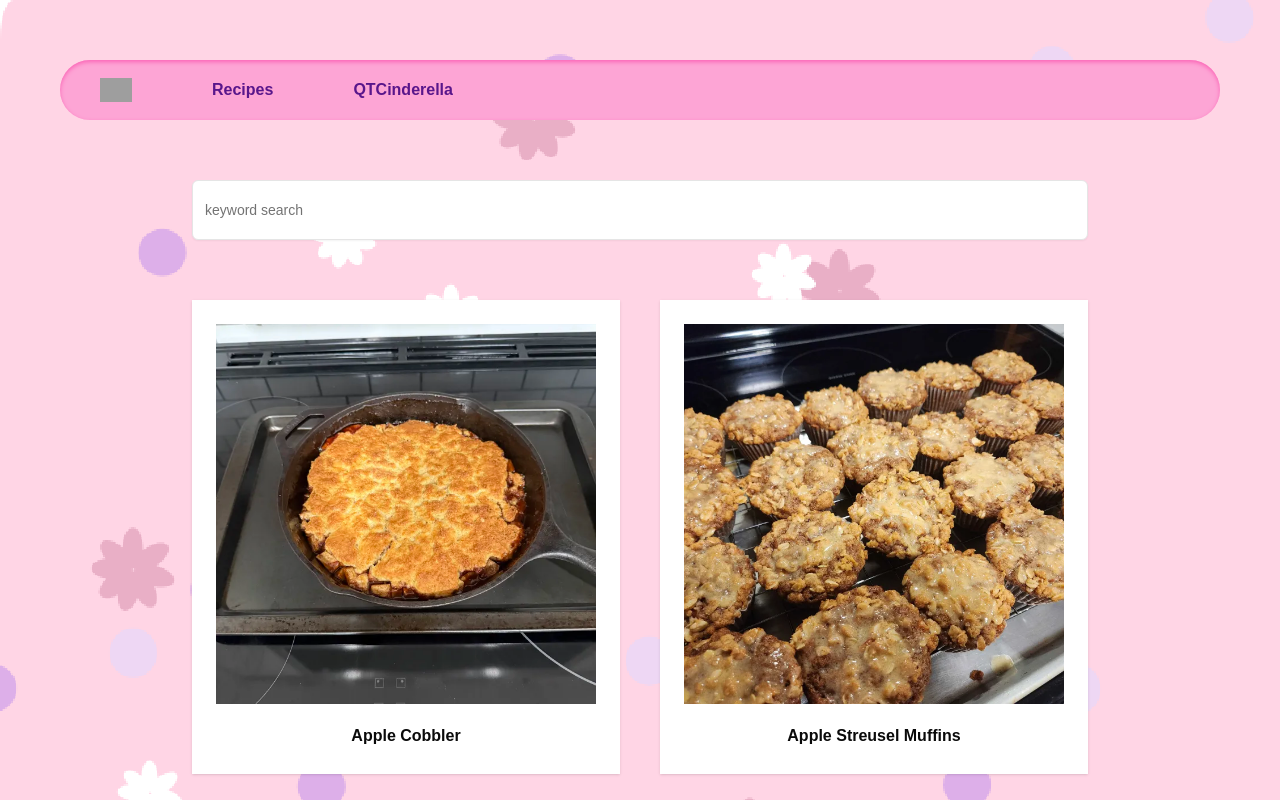
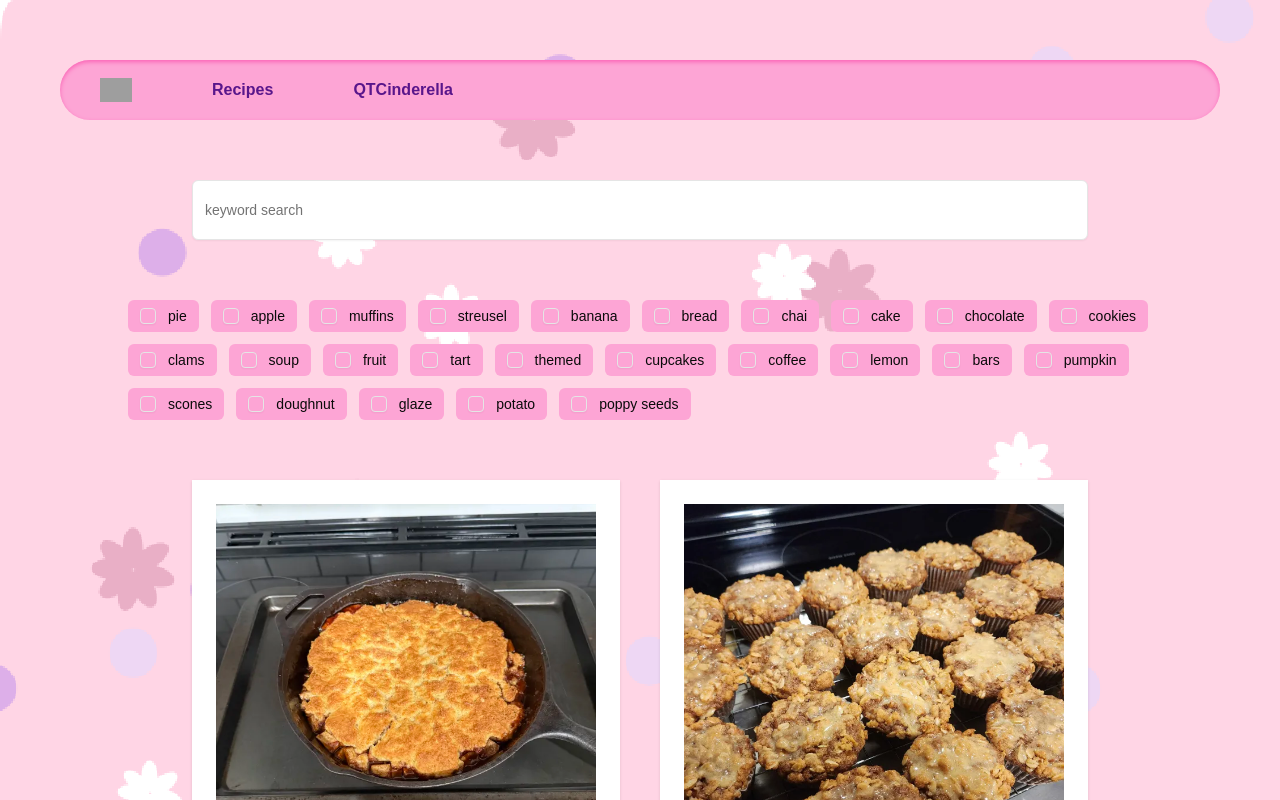
Before and after one commit to adoante/qtc-baking-streams, a SvelteKit app: page /recipe in a window 1280 px wide. Shown: the top 800 px of the page. Built offline with nearby package versions, Linux system fonts and the light colour scheme; grey boxes are pictures that could not be loaded; a web font is replaced by a local one.

Commit message:
tag filtering! Search -> Tag bring up bad results, Tag -> Search is working.

```diff
--- a/package.json
+++ b/package.json
@@ -16,12 +16,14 @@
 	"devDependencies": {
 		"@eslint/compat": "^2.0.2",
 		"@eslint/js": "^9.39.2",
-		"@lucide/svelte": "^0.563.1",
+		"@internationalized/date": "^3.11.0",
+		"@lucide/svelte": "^0.561.0",
 		"@sveltejs/adapter-auto": "^7.0.0",
 		"@sveltejs/kit": "^2.50.2",
 		"@sveltejs/vite-plugin-svelte": "^6.2.4",
 		"@tailwindcss/vite": "^4.1.18",
 		"@types/node": "^24",
+		"bits-ui": "^2.16.2",
 		"clsx": "^2.1.1",
 		"eslint": "^9.39.2",
 		"eslint-config-prettier": "^10.1.8",
--- /dev/null
+++ b/src/lib/components/ui/checkbox/checkbox.svelte
@@ -0,0 +1,36 @@
+<script lang="ts">
+	import { Checkbox as CheckboxPrimitive } from "bits-ui";
+	import CheckIcon from "@lucide/svelte/icons/check";
+	import MinusIcon from "@lucide/svelte/icons/minus";
+	import { cn, type WithoutChildrenOrChild } from "$lib/utils.js";
+
+	let {
+		ref = $bindable(null),
+		checked = $bindable(false),
+		indeterminate = $bindable(false),
+		class: className,
+		...restProps
+	}: WithoutChildrenOrChild<CheckboxPrimitive.RootProps> = $props();
+</script>
+
+<CheckboxPrimitive.Root
+	bind:ref
+	data-slot="checkbox"
+	class={cn(
+		"border-input dark:bg-input/30 data-[state=checked]:bg-primary data-[state=checked]:text-primary-foreground dark:data-[state=checked]:bg-primary data-[state=checked]:border-primary focus-visible:border-ring focus-visible:ring-ring/50 aria-invalid:ring-destructive/20 dark:aria-invalid:ring-destructive/40 aria-invalid:border-destructive peer flex size-4 shrink-0 items-center justify-center rounded-[4px] border shadow-xs transition-shadow outline-none focus-visible:ring-[3px] disabled:cursor-not-allowed disabled:opacity-50",
+		className
+	)}
+	bind:checked
+	bind:indeterminate
+	{...restProps}
+>
+	{#snippet children({ checked, indeterminate })}
+		<div data-slot="checkbox-indicator" class="text-current transition-none">
+			{#if checked}
+				<CheckIcon class="size-3.5" />
+			{:else if indeterminate}
+				<MinusIcon class="size-3.5" />
+			{/if}
+		</div>
+	{/snippet}
+</CheckboxPrimitive.Root>
--- /dev/null
+++ b/src/lib/components/ui/checkbox/index.ts
@@ -0,0 +1,6 @@
+import Root from "./checkbox.svelte";
+export {
+	Root,
+	//
+	Root as Checkbox,
+};
--- /dev/null
+++ b/src/lib/components/ui/label/index.ts
@@ -0,0 +1,7 @@
+import Root from "./label.svelte";
+
+export {
+	Root,
+	//
+	Root as Label,
+};
--- /dev/null
+++ b/src/lib/components/ui/label/label.svelte
@@ -0,0 +1,20 @@
+<script lang="ts">
+	import { Label as LabelPrimitive } from "bits-ui";
+	import { cn } from "$lib/utils.js";
+
+	let {
+		ref = $bindable(null),
+		class: className,
+		...restProps
+	}: LabelPrimitive.RootProps = $props();
+</script>
+
+<LabelPrimitive.Root
+	bind:ref
+	data-slot="label"
+	class={cn(
+		"flex items-center gap-2 text-sm leading-none font-medium select-none group-data-[disabled=true]:pointer-events-none group-data-[disabled=true]:opacity-50 peer-disabled:cursor-not-allowed peer-disabled:opacity-50",
+		className
+	)}
+	{...restProps}
+/>
--- a/src/routes/recipe/+page.svelte
+++ b/src/routes/recipe/+page.svelte
@@ -2,6 +2,9 @@
 	import type { PageProps } from '../$types';
 	import RecipeCard from '$lib/components/recipe-card.svelte';
 	import Input from '$lib/components/ui/input/input.svelte';
+	import Checkbox from '$lib/components/ui/checkbox/checkbox.svelte';
+	import Label from '$lib/components/ui/label/label.svelte';
+	import { SvelteSet } from 'svelte/reactivity';
 
 	type Recipe = {
 		title: string;
@@ -11,18 +14,47 @@
 	};
 
 	let { data }: PageProps = $props();
+	let recipes: Recipe[] = $state(data.recipes);
+	let selectedTags: string[] = $state([]);
+	let allTags = new SvelteSet<string>();
 
-	let recipes = $state(data.recipes);
+	data.recipes.forEach((recipe: Recipe) => {
+		recipe.tags.forEach((tag) => {
+			allTags.add(tag);
+		});
+	});
 
-	const search = (keyword: string) => {
+	function search(keyword: string) {
 		if (!keyword) {
+			recipes = data.recipes;
+			filterByTags(selectedTags);
+		} else {
+			filterByTags(selectedTags);
+			recipes = recipes.filter((recipe: Recipe) =>
+				recipe.title.toLowerCase().includes(keyword.toLowerCase())
+			);
+		}
+	}
+
+	function filterByTags(keywords: string[]) {
+		if (!keywords || keywords.length === 0) {
 			recipes = data.recipes;
 		} else {
 			recipes = data.recipes.filter((recipe: Recipe) =>
-				recipe.title.toLowerCase().includes(keyword.toLowerCase())
+				keywords.every((keyword) => recipe.tags.includes(keyword))
 			);
 		}
-	};
+	}
+
+	function toggleTag(tag: string, checked: boolean) {
+		if (checked) {
+			selectedTags = [...selectedTags, tag];
+		} else {
+			selectedTags = selectedTags.filter((t) => t !== tag);
+		}
+
+		filterByTags(selectedTags);
+	}
 </script>
 
 <main class="mx-5 flex flex-col items-center space-y-10 text-center md:space-y-15">
@@ -30,10 +62,19 @@
 		type="search"
 		placeholder="keyword search"
 		oninput={(e) => search((e.target as HTMLInputElement).value)}
-		class="h-15 md:w-4xl"
+		class="h-15 max-w-4xl"
 	/>
 
-	<div class="flex flex-row flex-wrap items-center justify-center gap-10 md:mx-15">
+	<div class="flex max-w-5xl flex-row flex-wrap gap-3">
+		{#each allTags as tag (tag)}
+			<div class="flex flex-row items-center gap-3 rounded-md bg-pink-300 px-3 py-2 text-nowrap">
+				<Checkbox id={tag} onCheckedChange={(checked) => toggleTag(tag, checked === true)} />
+				<Label for={tag}>{tag}</Label>
+			</div>
+		{/each}
+	</div>
+
+	<div class="flex flex-row flex-wrap items-center justify-center gap-10">
 		{#each recipes as recipe (recipe.slug)}
 			<RecipeCard thumbnail={recipe.thumbnail} title={recipe.title} slug={recipe.slug} />
 		{/each}
```
Also changed, not shown: 1 other file (tests, documents, lock files or other folders).
